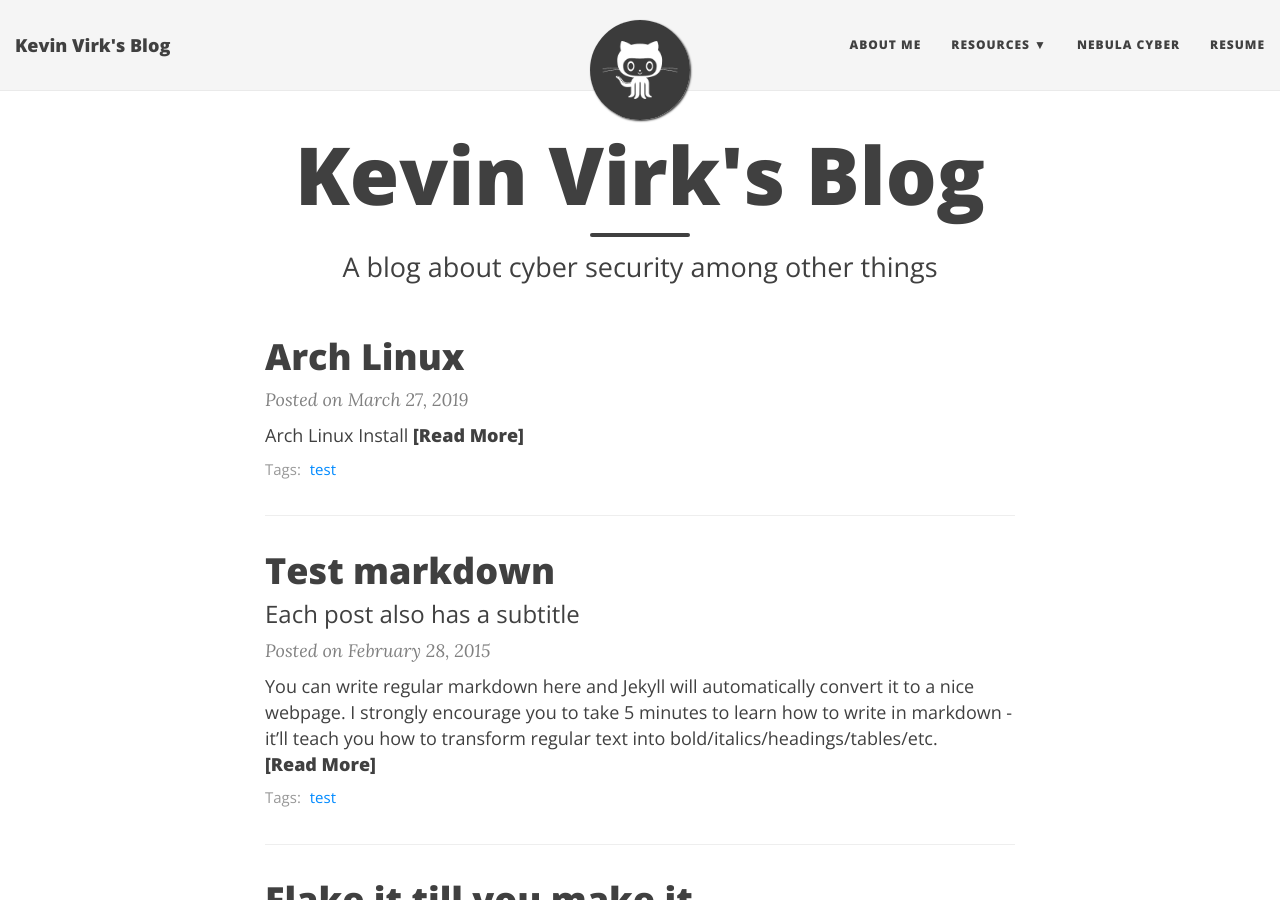
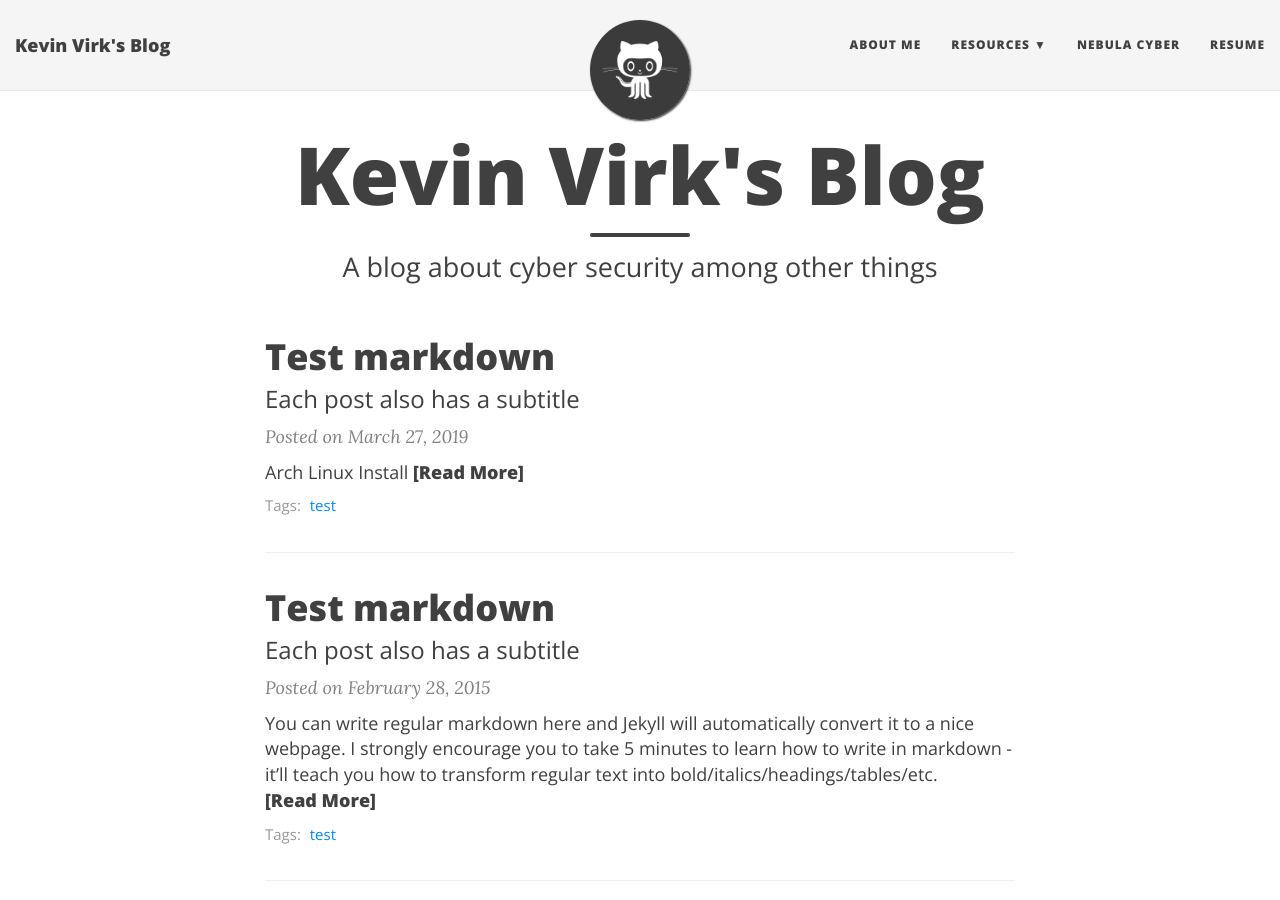
Before and after one commit to vevinkirk/vevinkirk.github.io, a Jekyll site: the page built from index.html, in a window 1280 px wide and 900 px high. Built offline with Jekyll 4.4.1, drawn with Linux system fonts in a browser that asks for light colours; nearby versions of some CDN libraries; the list of posts is cut into pages by our own code.

Commit message:
Update 2019-03-27-arch-install-markdown.md

```diff
--- a/_posts/2019-03-27-arch-install-markdown.md
+++ b/_posts/2019-03-27-arch-install-markdown.md
@@ -1,6 +1,9 @@
 ---
 layout: post
-title: Arch Linux
+title: Test markdown
+subtitle: Each post also has a subtitle
+gh-repo: daattali/beautiful-jekyll
+gh-badge: [star, fork, follow]
 tags: [test]
 comments: true
 ---
```
